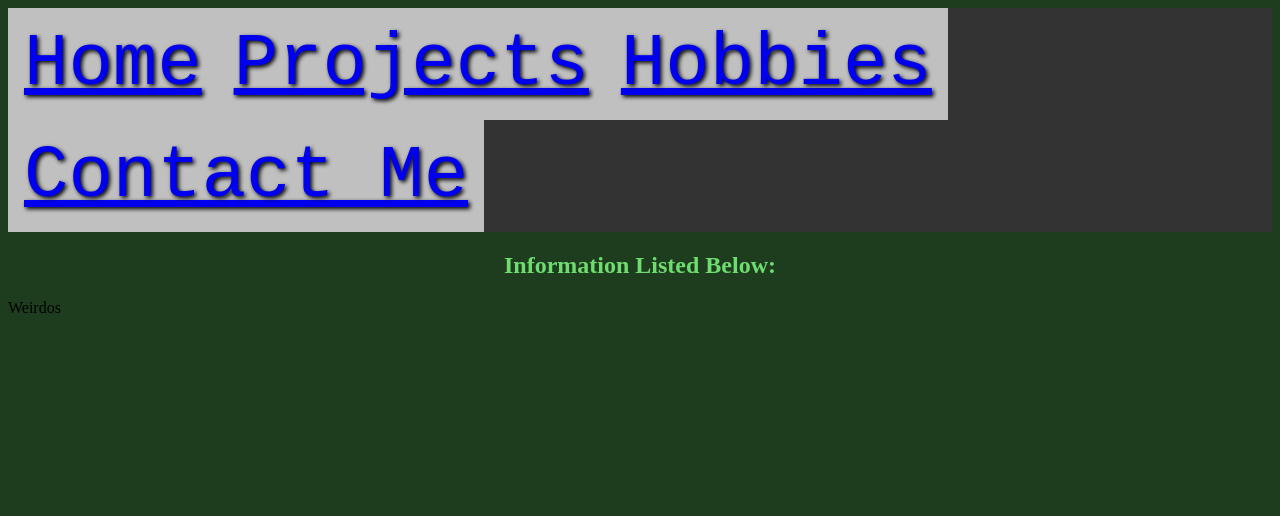
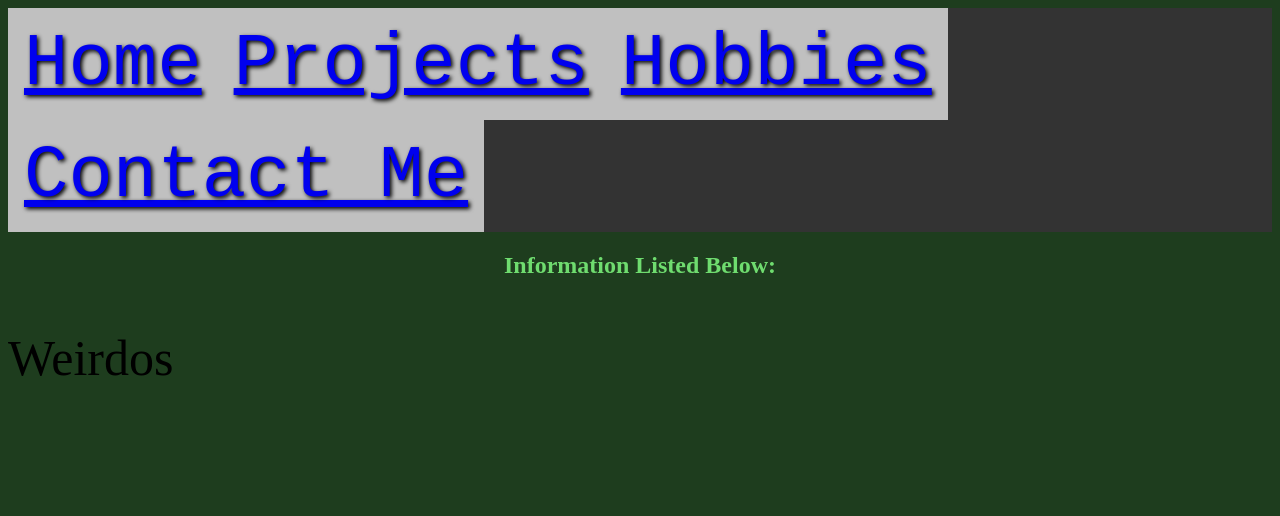
Before and after one commit to 009619/AA.DavidCS, a plain HTML site: page contactme.html in a window 1280 px wide. Shown: the top 516 px of the page. Drawn offline with Linux system fonts and the light colour scheme.

Commit message:
Update style.css

```diff
--- a/style.css
+++ b/style.css
@@ -2,7 +2,9 @@ body {
   background-color: #1E3D1E;
   color: black;
 }
-
+p {
+  font-size: 50px;
+}
 
 ul {
     list-style-type: none;
```
